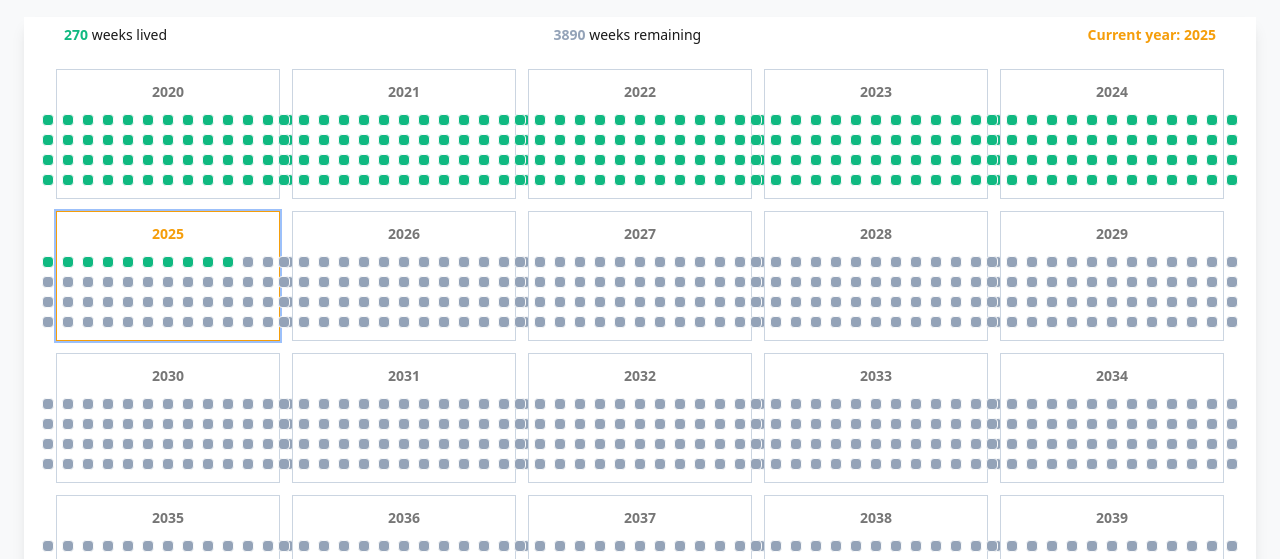
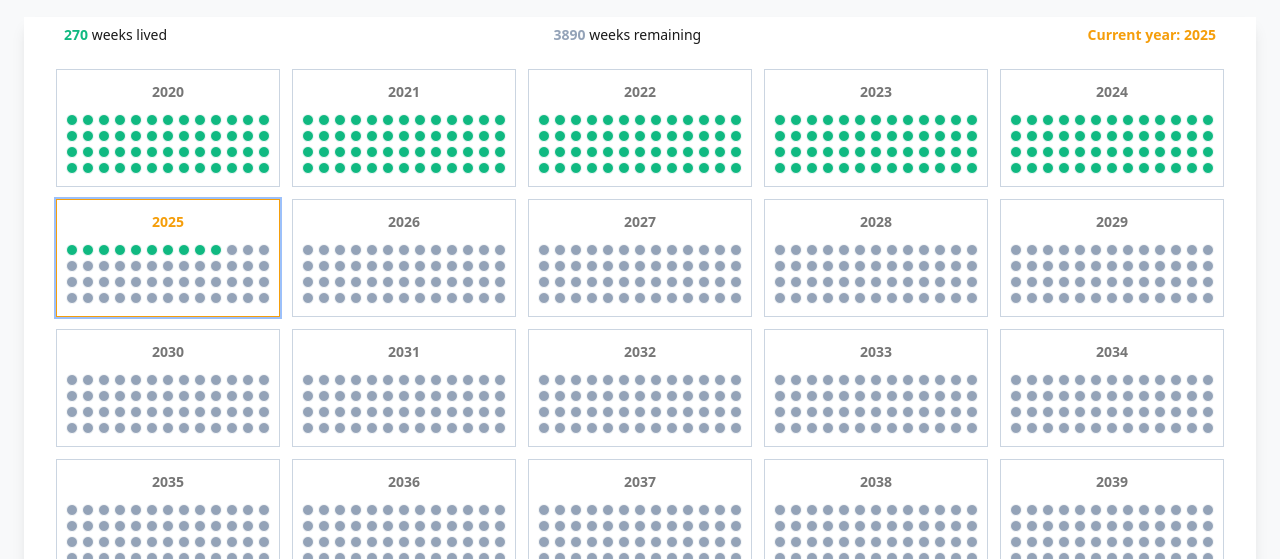
Before and after one commit to utkarshbhatt12/remaining_weeks, a React (Vite) app: page / in a window 1280 px wide. Both pictures are taken after typing "Sample", "2020-01-15" into the empty fields and a click on the button "Get Started". Shown: the part 241-800 px from the top of the page. Built offline with nearby package versions, Linux system fonts and the light colour scheme; no server answers.

Commit message:
grid fixed

```diff
--- a/src/components/LifeGrid.tsx
+++ b/src/components/LifeGrid.tsx
@@ -1,7 +1,7 @@
 'use client';
 
 import type React from 'react';
-import { useMemo, useState, useEffect } from 'react';
+import { useMemo, useState } from 'react';
 
 interface LifeGridProps {
   birthDate: Date;
@@ -12,9 +12,8 @@ const LifeGrid: React.FC<LifeGridProps> = ({
   birthDate,
   lifeExpectancy = 80,
 }) => {
-  // State to track available space - increased default size from 12 to 18
-  const [boxSize, setBoxSize] = useState(18);
-  const [columnsPerRow, setColumnsPerRow] = useState(10);
+  // State to track available space - reduced default size from 18 to 12
+  const [boxSize, setBoxSize] = useState(12);
 
   // Calculate weeks lived and remaining
   const calculateWeeks = () => {
@@ -53,49 +52,48 @@ const LifeGrid: React.FC<LifeGridProps> = ({
 
   // Generate weeks grid
   const generateWeeksGrid = () => {
-    const { weeksLived, currentYear } = calculateWeeks();
+    const { weeksLived } = calculateWeeks();
     const totalWeeks = lifeExpectancy * 52;
-    const birthYear = birthDate.getFullYear();
 
     const grid = [];
     for (let year = 0; year < lifeExpectancy; year++) {
-      const actualYear = birthYear + year;
-      const isCurrentYear = actualYear === currentYear;
+      const actualYear = birthDate.getFullYear() + year;
+      const isCurrentYear = actualYear === new Date().getFullYear();
 
       const yearData = {
         year: year + 1,
         actualYear,
         isCurrentYear,
-        quarters: [],
+        weeks: [],
       } as {
         year: number;
         actualYear: number;
         isCurrentYear: boolean;
-        quarters: { week: number; color: string; dateRange: string }[][];
+        weeks: { week: number; color: string; dateRange: string }[];
       };
 
-      // Create 4 quarters, each with 13 weeks
-      for (let quarter = 0; quarter < 4; quarter++) {
-        const quarterWeeks = [];
-        for (let week = 0; week < 13; week++) {
-          const currentWeek = year * 52 + quarter * 13 + week;
+      for (let week = 0; week < 52; week++) {
+        const currentWeek = year * 52 + week;
 
-          // Use inline styles with CSS variables for more reliable coloring
+        if (currentWeek >= totalWeeks) {
+          yearData.weeks.push({
+            week: currentWeek,
+            color: 'transparent',
+            dateRange: '',
+          });
+        } else {
           const bgColor =
             currentWeek < weeksLived
               ? 'var(--weekLived)'
               : 'var(--weekRemaining)';
-
-          // Get date range for this week
           const dateRange = getWeekDateRange(currentWeek);
 
-          quarterWeeks.push({
+          yearData.weeks.push({
             week: currentWeek,
             color: bgColor,
             dateRange: dateRange,
           });
         }
-        yearData.quarters.push(quarterWeeks);
       }
 
       grid.push(yearData);
@@ -104,84 +102,8 @@ const LifeGrid: React.FC<LifeGridProps> = ({
     return grid;
   };
 
-  // Adjust layout based on screen size
-  useEffect(() => {
-    const handleResize = () => {
-      // Determine optimal box size and columns based on screen size
-      const width = window.innerWidth;
-      const height = window.innerHeight;
-
-      // Calculate how many years we can fit horizontally and vertically
-      // with some padding for other UI elements
-      const availableHeight = height - 200; // Subtract space for header, stats, etc.
-      const availableWidth = width - 80; // Increased padding from 40 to 80
-
-      // Each year needs space for 4 rows of weeks plus padding and year label
-      const yearHeight = 4 * boxSize + 40; // 4 rows + padding + label
-      const yearWidth = 13 * boxSize + 30; // 13 columns + padding
-
-      // Calculate how many years we can fit per row
-      const yearsPerRow = Math.floor(availableWidth / yearWidth);
-
-      // Calculate how many rows of years we can fit
-      const maxYearRows = Math.floor(availableHeight / yearHeight);
-
-      // Total years we can display
-      const totalYearsVisible = yearsPerRow * maxYearRows;
-
-      // If we can't fit all years, adjust the box size
-      if (totalYearsVisible < lifeExpectancy) {
-        // Calculate new box size to fit all years
-        // Set minimum box size to 12 (increased from 8) to ensure dots are visible
-        const newBoxSize = Math.max(
-          12,
-          Math.floor(
-            Math.min(
-              availableWidth / (13 * Math.ceil(lifeExpectancy / maxYearRows)),
-              availableHeight / (4 * maxYearRows),
-            ),
-          ),
-        );
-
-        setBoxSize(newBoxSize);
-      }
-
-      // Set columns per row based on screen width
-      if (width < 640) setColumnsPerRow(1);
-      else if (width < 768) setColumnsPerRow(2);
-      else if (width < 1024) setColumnsPerRow(3);
-      else if (width < 1280) setColumnsPerRow(4);
-      else if (width < 1536) setColumnsPerRow(5);
-      else setColumnsPerRow(6);
-    };
-
-    handleResize();
-    window.addEventListener('resize', handleResize);
-    return () => window.removeEventListener('resize', handleResize);
-  }, [lifeExpectancy, boxSize]);
-
   const weeksGrid = useMemo(generateWeeksGrid, [birthDate, lifeExpectancy]);
   const { weeksLived, weeksRemaining, currentYear } = calculateWeeks();
-
-  // Get the appropriate grid columns class based on columnsPerRow
-  const getGridColumnsClass = () => {
-    switch (columnsPerRow) {
-      case 1:
-        return 'grid-cols-1';
-      case 2:
-        return 'grid-cols-2';
-      case 3:
-        return 'grid-cols-3';
-      case 4:
-        return 'grid-cols-4';
-      case 5:
-        return 'grid-cols-5';
-      case 6:
-        return 'grid-cols-6';
-      default:
-        return 'grid-cols-1 sm:grid-cols-2 md:grid-cols-3 lg:grid-cols-4 xl:grid-cols-5 2xl:grid-cols-6';
-    }
-  };
 
   return (
     <div className="w-full max-w-full mx-auto bg-card text-card-foreground rounded-lg shadow-lg px-6">
@@ -204,11 +126,12 @@ const LifeGrid: React.FC<LifeGridProps> = ({
           </p>
         </div>
 
-        <div className={`grid ${getGridColumnsClass()} gap-3 p-2`}>
+        {/* Use Tailwind's responsive grid classes */}
+        <div className="grid grid-cols-1 sm:grid-cols-2 md:grid-cols-3 lg:grid-cols-4 xl:grid-cols-5 2xl:grid-cols-6 gap-3 p-2">
           {weeksGrid.map((yearData) => (
             <div
               key={yearData.year}
-              className={`border rounded-lg p-3 flex flex-col items-center bg-card ${
+              className={`border rounded-lg p-3 flex flex-col items-center bg-card overflow-hidden ${
                 yearData.isCurrentYear
                   ? 'border-currentYear ring-2 ring-currentYear/50'
                   : 'border-border'
@@ -223,27 +146,28 @@ const LifeGrid: React.FC<LifeGridProps> = ({
               >
                 {yearData.actualYear}
               </div>
-              <div className="flex flex-col space-y-2">
-                {yearData.quarters.map((quarter, quarterIndex) => (
-                  <div key={quarterIndex} className="flex space-x-2">
-                    {quarter.map((weekData) => (
+              {/* Correct grid layout */}
+              <div
+                className="grid gap-1"
+                style={{
+                  gridTemplateColumns: 'repeat(13, 1fr)', // 13 columns
+                  gridTemplateRows: 'repeat(4, 1fr)', // 4 rows
+                }}
+              >
+                {yearData.weeks.map((weekData) => (
                   <div
                     key={weekData.week}
                     style={{
                       width: `${boxSize}px`,
                       height: `${boxSize}px`,
                       backgroundColor: weekData.color,
-                          borderRadius: '4px',
+                      borderRadius: '50%', // Make dots circular
                       border: '1px solid var(--background)',
                     }}
-                        title={`Week ${weekData.week + 1} (${
-                          weekData.dateRange
-                        })`}
+                    title={`Week ${weekData.week + 1} (${weekData.dateRange})`}
                     data-week={weekData.week + 1}
                     data-date-range={weekData.dateRange}
                   />
-                    ))}
-                  </div>
                 ))}
               </div>
             </div>
```
Also changed, not shown: 2 other files (tests, documents, lock files or other folders). Lines whose indentation alone changed are shown as unchanged.
